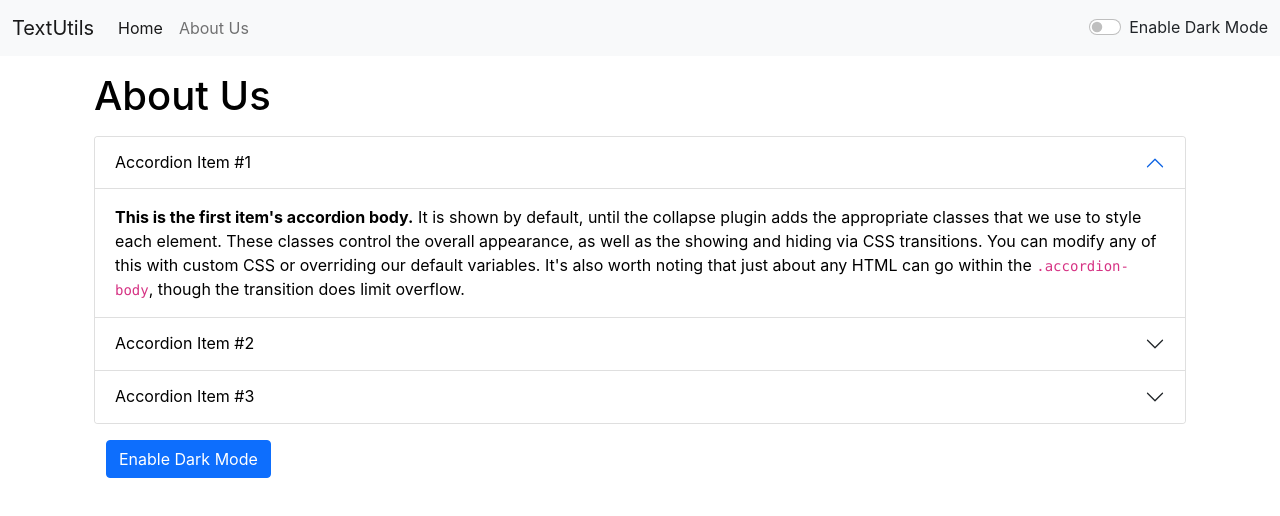
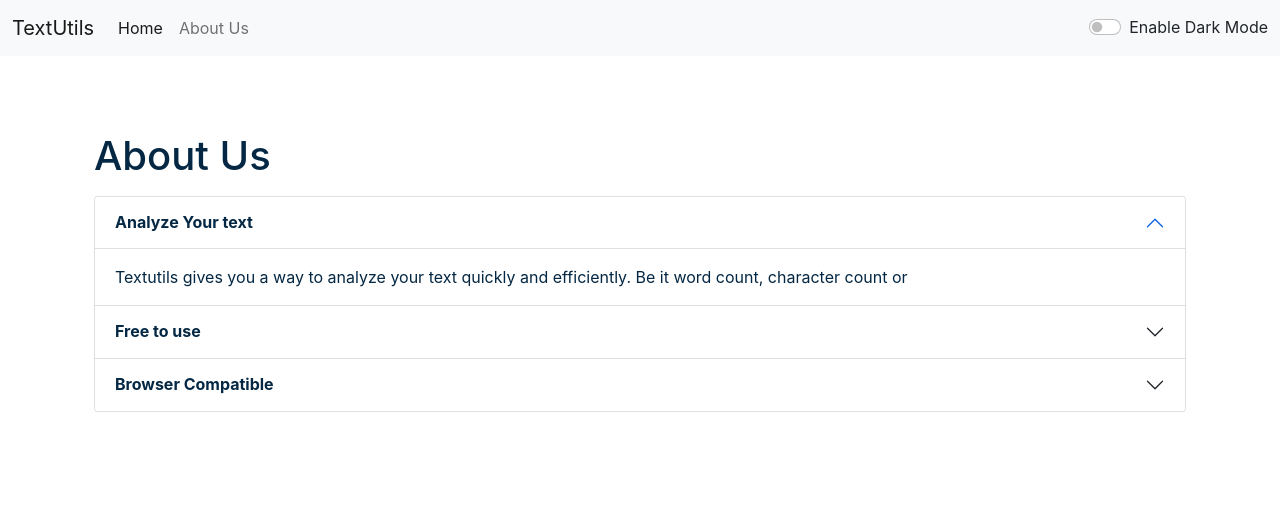
Before and after one commit to vsvishal/text-utils, a React (Create React App) app: page /about in a window 1280 px wide. Shown: the top 516 px of the page. Built offline with nearby package versions, Linux system fonts and the light colour scheme.

Commit message:
text utils bugs removed

```diff
--- a/public/index.html
+++ b/public/index.html
@@ -7,7 +7,7 @@
     <meta name="theme-color" content="#000000" />
     <meta
       name="description"
-      content="TextUtils is a utility which can be used to manipulate your text in the way you want"
+      content="TextUtils is a word counter and a character counting utility which can be used to manipulate your text in the way you want. You can remove extra spaces, copy the manipulated text as well as convert your text from Uppercase to lowercase and lowercase to Uppercase"
     />
     <link rel="apple-touch-icon" href="%PUBLIC_URL%/favicon-16x16.png" />
     <!--
@@ -30,7 +30,7 @@
       integrity="sha384-1BmE4kWBq78iYhFldvKuhfTAU6auU8tT94WrHftjDbrCEXSU1oBoqyl2QvZ6jIW3"
       crossorigin="anonymous"
     />
-    <title>TextUtils - Home</title>
+    <title>TextUtils - Word counter | character counter | lowercase to uppercase | uppercase to lowercase</title>
   </head>
   <body>
     <noscript>You need to enable JavaScript to run this app.</noscript>
--- a/src/App.js
+++ b/src/App.js
@@ -30,7 +30,7 @@
       setMode("dark");
       document.body.style.backgroundColor = "#042743";
       showAlert("Dark mode enabled", "success")
-      document.title = "TextUtils - Dark Mode";
+      // document.title = "TextUtils - Dark Mode";
       // setInterval(() => {
       //   document.title = "TextUtils is Awesome"
       // }, 2000);
@@ -41,7 +41,7 @@
       setMode("light");
       document.body.style.backgroundColor = "white";
       showAlert("Light mode enabled", "success");
-      document.title = "TextUtils - Light Mode"
+      // document.title = "TextUtils - Light Mode"
     }
   };
 
@@ -57,7 +57,7 @@
       <Alert alert={alert} />
       <div className="container mmy-3">
       <Routes>
-        <Route exact path="/about" element={<About/>} />
+        <Route exact path="/about" element={<About mode={mode}/>} />
         <Route exact path="/" element={<TextForm heading="Enter the text to analyze" mode={mode} showAlert={showAlert}/>} />
       </Routes>
       </div>
--- a/src/components/About.js
+++ b/src/components/About.js
@@ -1,136 +1,53 @@
-import React, { useState } from "react";
+export default function About(props) {
 
-export default function About() {
-  const [myStyle, setMyStyle] = useState({
-    color: "black",
-    backgroundColor: "white",
-  });
-
-  const [btnText, setBtnText] = useState("Enable Dark Mode");
-
-  const toogleStyle = () => {
-    if (myStyle.color === "black") {
-      setMyStyle({
-        color: "white",
-        backgroundColor: "black",
-        border: "1px solid white",
-      });
-      setBtnText("Disable Dark Mode");
-    } else {
-      setMyStyle({
-        color: "black",
-        backgroundColor: "white",
-      });
-      setBtnText("Enable Dark Mode");
+  let myStyle = {
+    color: props.mode === "dark"?"white":"#042743",
+    backgroundColor: props.mode === "dark"?"rgb(36 74 104)":"white",
   }
-  };
 
   return (
     <div className="container" style={myStyle}>
-      <h1 className="my-3">About Us</h1>
+      <h1 className="my-3" style={{color: props.mode === "dark"?"white":"#042743"}}>About Us</h1>
       <div className="accordion" id="accordionExample">
                 <div className="accordion-item">
                     <h2 className="accordion-header" id="headingOne">
-            <button
-              className="accordion-button"
-              type="button"
-              data-bs-toggle="collapse"
-              data-bs-target="#collapseOne"
-              aria-expanded="true"
-              aria-controls="collapseOne"
-              style={myStyle}
-            >
-              Accordion Item #1
+                    <button className="accordion-button" type="button" style={myStyle} data-bs-toggle="collapse" data-bs-target="#collapseOne" aria-expanded="true" aria-controls="collapseOne">
+                    <strong>Analyze Your text </strong>
                     </button>
                     </h2>
-          <div
-            id="collapseOne"
-            className="accordion-collapse collapse show"
-            aria-labelledby="headingOne"
-            data-bs-parent="#accordionExample"
-          >
+                    <div id="collapseOne" className="accordion-collapse collapse show" aria-labelledby="headingOne" data-bs-parent="#accordionExample">
                     <div className="accordion-body" style={myStyle}>
-              <strong>This is the first item's accordion body.</strong> It is
-              shown by default, until the collapse plugin adds the appropriate
-              classes that we use to style each element. These classes control
-              the overall appearance, as well as the showing and hiding via CSS
-              transitions. You can modify any of this with custom CSS or
-              overriding our default variables. It's also worth noting that just
-              about any HTML can go within the <code>.accordion-body</code>,
-              though the transition does limit overflow.
+                    Textutils gives you a way to analyze your text quickly and efficiently. Be it word count, character count or
+
                     </div>
                     </div>
                 </div>
                 <div className="accordion-item">
                     <h2 className="accordion-header" id="headingTwo">
-            <button
-              className="accordion-button collapsed"
-              type="button"
-              data-bs-toggle="collapse"
-              data-bs-target="#collapseTwo"
-              aria-expanded="false"
-              aria-controls="collapseTwo"
-              style={myStyle}
-            >
-              Accordion Item #2
+                    <button className="accordion-button collapsed" style={myStyle} type="button" data-bs-toggle="collapse" data-bs-target="#collapseTwo" aria-expanded="false" aria-controls="collapseTwo">
+                    <strong>Free to use </strong>
                     </button>
                     </h2>
-          <div
-            id="collapseTwo"
-            className="accordion-collapse collapse"
-            aria-labelledby="headingTwo"
-            data-bs-parent="#accordionExample"
-          >
+                    <div id="collapseTwo" className="accordion-collapse collapse" aria-labelledby="headingTwo" data-bs-parent="#accordionExample">
                     <div className="accordion-body" style={myStyle}>
-              <strong>This is the second item's accordion body.</strong> It is
-              hidden by default, until the collapse plugin adds the appropriate
-              classes that we use to style each element. These classes control
-              the overall appearance, as well as the showing and hiding via CSS
-              transitions. You can modify any of this with custom CSS or
-              overriding our default variables. It's also worth noting that just
-              about any HTML can go within the <code>.accordion-body</code>,
-              though the transition does limit overflow.
+                    TextUtils is a free character counter tool that provides instant character count & word count statistics for a given text. TextUtils reports the number of words and characters. Thus it is suitable for writing text with word/ character limit.
                     </div>
                     </div>
                 </div>
                 <div className="accordion-item">
                     <h2 className="accordion-header" id="headingThree">
-            <button
-              className="accordion-button collapsed"
-              type="button"
-              data-bs-toggle="collapse"
-              data-bs-target="#collapseThree"
-              aria-expanded="false"
-              aria-controls="collapseThree"
-              style={myStyle}
-            >
-              Accordion Item #3
+                    <button className="accordion-button collapsed" style={myStyle} type="button" data-bs-toggle="collapse" data-bs-target="#collapseThree" aria-expanded="false" aria-controls="collapseThree">
+                    <strong>Browser Compatible </strong>
                     </button>
                     </h2>
-          <div
-            id="collapseThree"
-            className="accordion-collapse collapse"
-            aria-labelledby="headingThree"
-            data-bs-parent="#accordionExample"
-          >
+                    <div id="collapseThree" className="accordion-collapse collapse" aria-labelledby="headingThree" data-bs-parent="#accordionExample">
                     <div className="accordion-body" style={myStyle}>
-              <strong>This is the third item's accordion body.</strong> It is
-              hidden by default, until the collapse plugin adds the appropriate
-              classes that we use to style each element. These classes control
-              the overall appearance, as well as the showing and hiding via CSS
-              transitions. You can modify any of this with custom CSS or
-              overriding our default variables. It's also worth noting that just
-              about any HTML can go within the <code>.accordion-body</code>,
-              though the transition does limit overflow.
+                    This word counter software works in any web browsers such as Chrome, Firefox, Internet Explorer, Safari, Opera. It suits to count characters in facebook, blog, books, excel document, pdf document, essays, etc.
+
                     </div>
                     </div>
                 </div>
             </div>
-      <div className="container my-3">
-        <button type="button" className="btn btn-primary" onClick={toogleStyle}>
-          {btnText}
-        </button>
-      </div>
     </div>
   );
 }
--- a/src/components/Alert.js
+++ b/src/components/Alert.js
@@ -7,8 +7,10 @@
   }
 
   return (
-    props.alert && <div className={`alert alert-${props.alert.type} alert-dismissible fade show`} role="alert">
-        <strong>{capitalize(props.alert.type)}</strong>: {props.alert.message}
+    <div style={{height: "60px"}}>
+      {props.alert && <div className={`alert alert-${props.alert.type} alert-dismissible fade show`} role="alert">
+          <strong>{capitalize(props.alert.type)}</strong>: {props.alert.message}
+      </div>}
     </div>
   )
 }
```
Also changed, not shown: src/components/TextForm.js (+9 -8 lines). Lines whose indentation alone changed are shown as unchanged.
